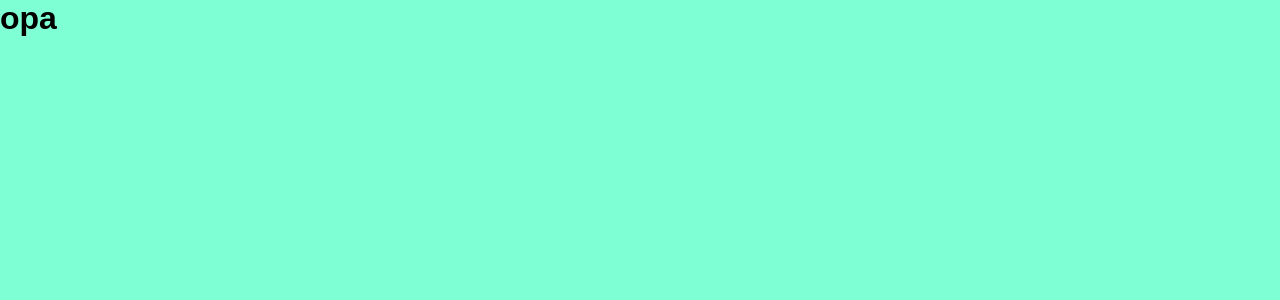
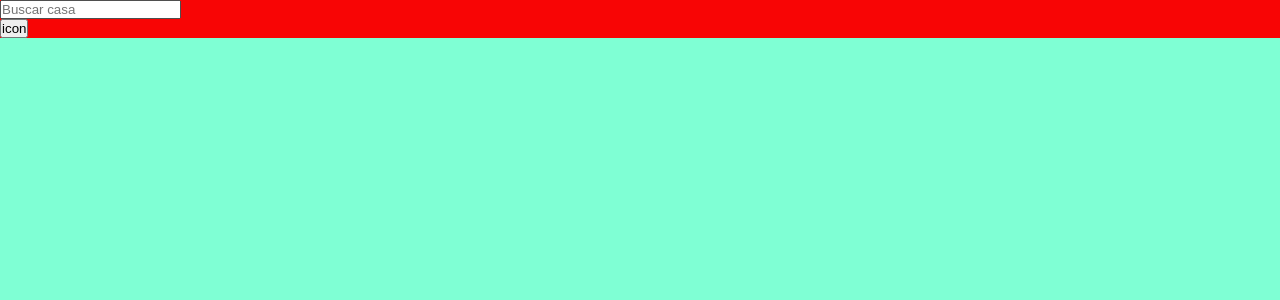
Before and after one commit to GabrielMatiasn10/loja, a React (Create React App) app: page / in a window 1280 px wide. Shown: the top 300 px of the page. Built offline with nearby package versions, Linux system fonts and the light colour scheme.

Commit message:
termino do heard

```diff
--- a/src/components/Header/Header.jsx
+++ b/src/components/Header/Header.jsx
@@ -1,10 +1,20 @@
+
 import React from 'react';
 
 function Header() {
   return (
     <header className="header">
       <div className="container">
-        <h1>opa</h1>
+
+        <form>
+          <input
+            type="search"
+            placeholder="Buscar casa"
+            className="search__input"
+            required
+          />
+        </form>
+        <button type="submit" className="search__button"> icon</button>
       </div>
     </header>
   );
--- a/src/index.css
+++ b/src/index.css
@@ -11,3 +11,12 @@
 body {
   background-color: aquamarine;
 }
+
+.conteiner {
+  max-width: 1100%;
+  margin: 0 auto;
+}
+
+.header{
+  background-color: rgb(248, 5, 5);
+}
```
